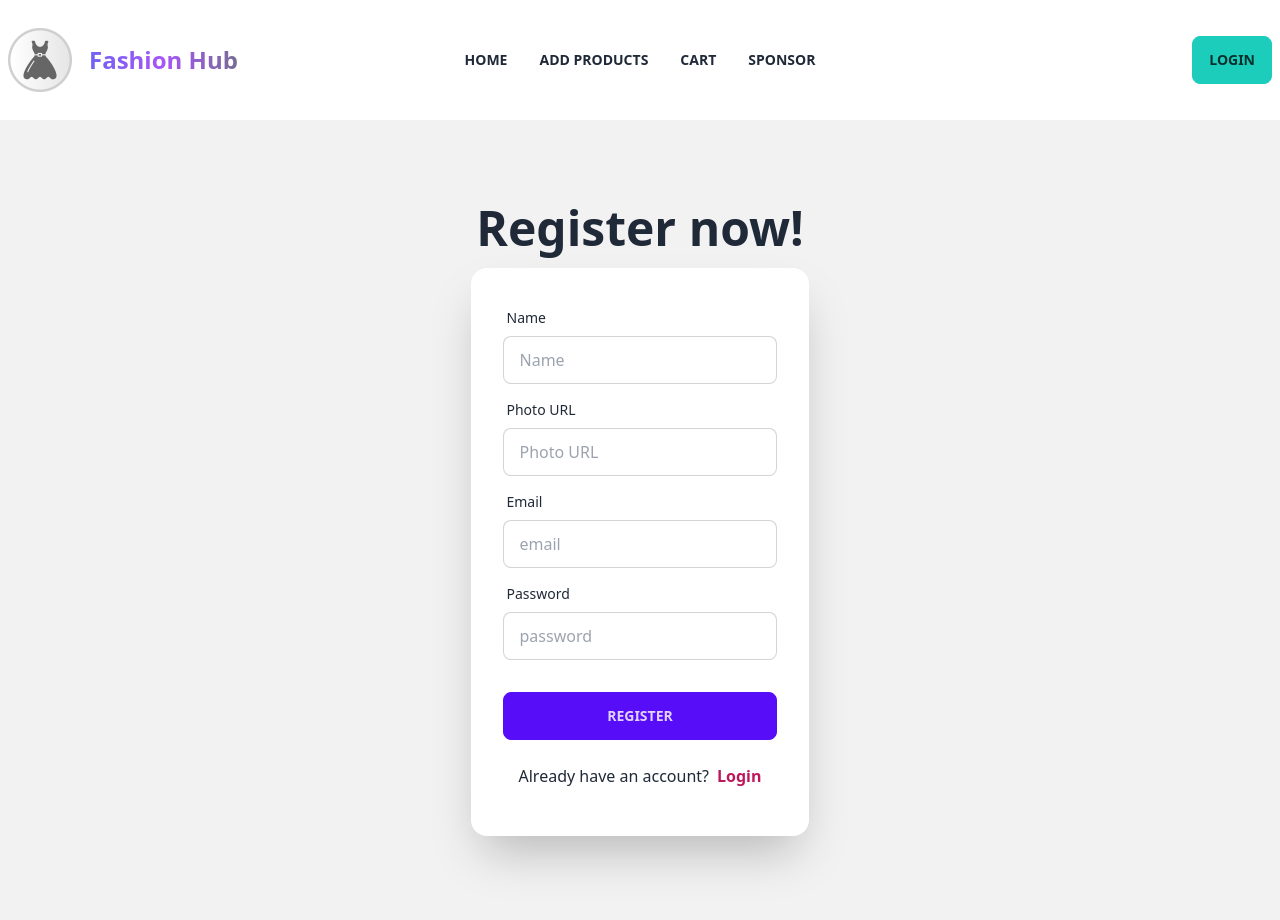
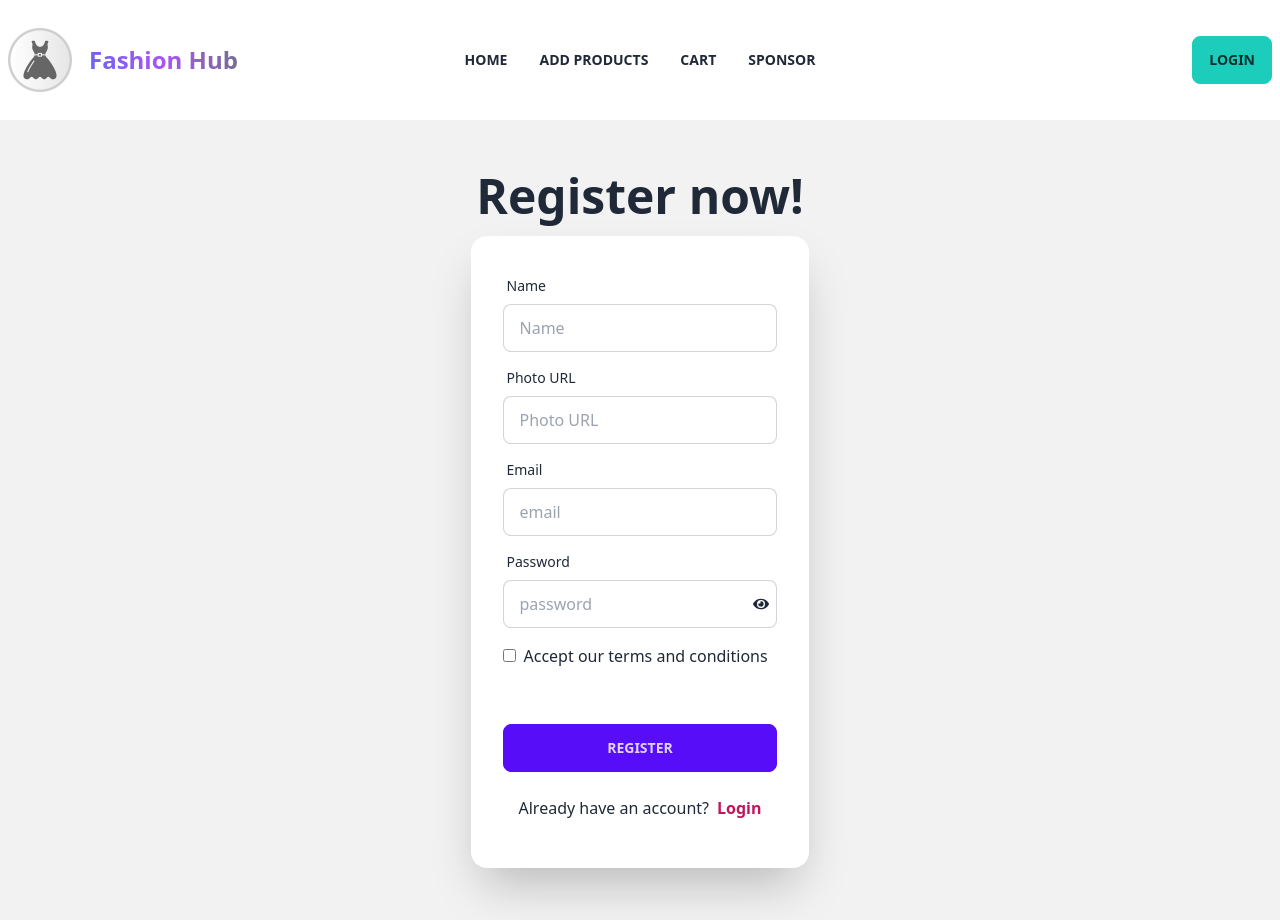
Before and after one commit to TamannaTahsin1/fashion-hub, a React (Vite) app: page /register in a window 1280 px wide. Built offline with nearby package versions, Linux system fonts and the light colour scheme.

Commit message:
authprovider has been created and linked with register page

```diff
--- a/package.json
+++ b/package.json
@@ -10,12 +10,14 @@
     "preview": "vite preview"
   },
   "dependencies": {
+    "firebase": "^10.5.0",
     "localforage": "^1.10.0",
     "match-sorter": "^6.3.1",
     "react": "^18.2.0",
     "react-dom": "^18.2.0",
     "react-icons": "^4.11.0",
     "react-router-dom": "^6.17.0",
+    "react-toastify": "^9.1.3",
     "sort-by": "^1.2.0",
     "sweetalert2": "^11.7.32"
   },
--- /dev/null
+++ b/src/Components/Providers/AuthProvider.jsx
@@ -0,0 +1,34 @@
+import { createContext, useState } from "react";
+import { createUserWithEmailAndPassword, getAuth } from "firebase/auth";
+import app from "../../firebase/firebase.config";
+
+const auth = getAuth(app);
+
+export const AuthContext = createContext(null)
+
+// eslint-disable-next-line react/prop-types
+const AuthProvider = ({children}) => {
+
+
+    const [user, setUser] = useState(null)
+    const [loading, setLoading] = useState(true)
+
+    // for email login
+    const createUser = (email,password) =>{
+        setLoading(true)
+        return createUserWithEmailAndPassword(auth, email, password)
+    }
+
+    const userInfo = {
+        user,
+        loading,
+        createUser
+    }
+    return (
+        <AuthContext.Provider value={userInfo}>
+            {children}
+        </AuthContext.Provider>
+    );
+};
+
+export default AuthProvider;
--- a/src/Pages/Login/Login.jsx
+++ b/src/Pages/Login/Login.jsx
@@ -1,6 +1,11 @@
 import { Link } from "react-router-dom";
 
 const Login = () => {
+  const handleLogin = e =>{
+    e.preventDefault()
+    const form = e.target;
+    console.log(form.name.value, form.email.value, form.password.value)
+  }
   return (
     <div>
       <div className='hero min-h-screen bg-base-200'>
@@ -9,7 +14,7 @@ const Login = () => {
             <h1 className='text-5xl font-bold'>Login now!</h1>
           </div>
           <div className='card flex-shrink-0 w-full max-w-sm shadow-2xl bg-base-100'>
-            <form className='card-body'>
+            <form onSubmit={handleLogin} className='card-body'>
               <div className='form-control'>
                 <label className='label'>
                   <span className='label-text'>Name</span>
--- a/src/Pages/Product/ProductsCard.jsx
+++ b/src/Pages/Product/ProductsCard.jsx
@@ -1,20 +1,33 @@
-import { FaCartPlus } from 'react-icons/fa';
+
+import { FaCartPlus } from "react-icons/fa";
+
 // eslint-disable-next-line react/prop-types
-const ProductsCard = ({product}) => {
-    const { brand, photo, details, price, name  } = product || {};
+const ProductsCard = ({ product }) => {
+  const { brand, photo, details, price, name } = product || {};
+
+
+    const handleAddToCart = () =>{
+
+
+  }
   return (
     <div>
-            <div className="card w-96 bg-base-100 shadow-xl">
-  <figure className="px-10 pt-10">
-    <img src={photo} alt="Shoes" className="rounded-xl" />
+      <div className='card w-96 bg-base-100 shadow-xl'>
+        <figure className='px-10 pt-10'>
+          <img src={photo} alt='Shoes' className='rounded-xl' />
         </figure>
-  <div className="card-body items-center text-center">
-    <h2 >{brand}</h2>
-    <h2 className="card-title">{name}</h2>
+        <div className='card-body items-center text-center'>
+          <h2>{brand}</h2>
+          <h2 className='card-title'>{name}</h2>
           <p>{details}</p>
           <p className='font-bold'>Price: {price}</p>
-    <div className="card-actions">
-      <button className="btn btn-primary"> Add to Cart <FaCartPlus></FaCartPlus></button>
+          <div className='card-actions'>
+            <button
+            onClick={handleAddToCart}
+            className='btn btn-primary'>
+
+              Add to Cart <FaCartPlus></FaCartPlus>
+            </button>
           </div>
         </div>
       </div>
--- a/src/Pages/Register/Register.jsx
+++ b/src/Pages/Register/Register.jsx
@@ -1,6 +1,66 @@
+/** @format */
+
+import { FaEye, FaEyeSlash } from "react-icons/fa";
+import { useContext, useState } from "react";
 import { Link } from "react-router-dom";
+import { AuthContext } from "../../Components/Providers/AuthProvider";
+import { toast } from "react-toastify";
 
 const Register = () => {
+  // error
+  const [registerError, setRegisterError] = useState("");
+  const [registerSuccess, setRegisterSuccess] = useState("");
+  // for show password
+  const [showPassword, setShowPassword] = useState();
+  // calling context api
+  const { createUser } = useContext(AuthContext);
+  const handleRegister = (e) => {
+    e.preventDefault();
+    const form = e.target;
+    const name = form.name.value;
+    const email = form.email.value;
+    const password = form.password.value;
+    console.log(name, email, password);
+    // for password validation
+    if (password.length < 6) {
+      toast.error("Password should be at least 6 characters", {
+        style: {
+          borderRadius: "10px",
+          background: "#333",
+          color: "#fff",
+        },
+      });
+      return;
+    } else if (!/^[a-zA-Z0-9._%+-]/.test(password)) {
+      toast.error(
+        "Password should be at least one block latter and special character",
+        {
+          style: {
+            borderRadius: "10px",
+            background: "#333",
+            color: "#fff",
+          },
+        }
+      );
+      return;
+    }
+    // reset success and error
+    setRegisterError("");
+    setRegisterSuccess("");
+    // create user
+    createUser(email, password).then((result) => {
+      console.log(result.user);
+      toast.success("User Created Successfully!", {
+        icon: "👏",
+        style: {
+          borderRadius: "10px",
+          background: "#333",
+          color: "#fff",
+        },
+      });
+      // new user has been created
+    });
+  };
   return (
     <div>
       <div className='hero min-h-screen bg-base-200'>
@@ -9,7 +69,7 @@ const Register = () => {
             <h1 className='text-5xl font-bold'>Register now!</h1>
           </div>
           <div className='card flex-shrink-0 w-full max-w-sm shadow-2xl bg-base-100'>
-            <form className='card-body'>
+            <form onSubmit={handleRegister} className='card-body'>
               <div className='form-control'>
                 <label className='label'>
                   <span className='label-text'>Name</span>
@@ -50,14 +110,33 @@ const Register = () => {
                 <label className='label'>
                   <span className='label-text'>Password</span>
                 </label>
+                <div className='relative'>
                 <input
                   name='password'
-                  type='password'
+                  type={showPassword ? 'text' : 'password'}
                   placeholder='password'
-                  className='input input-bordered'
+                  className='input input-bordered w-full'
                   required
                 />
+                <span className='absolute top-4 right-2' onClick={ () => setShowPassword(!showPassword)}>
+                    {
+                        showPassword ? <FaEyeSlash></FaEyeSlash> : <FaEye></FaEye>
+                    }
+                </span>
+                    <div className='pt-4'>
+                    <input type="checkbox" name="terms" id="terms" />
+                <label className='ml-2' htmlFor="terms">Accept our terms and conditions</label>
+                    </div>
+                </div>
               </div>
+              <label className='label'>
+                {registerError && (
+                  <p className='text-red-600'>{registerError}</p>
+                )}
+                {registerSuccess && (
+                  <p className='text-green-600'>{registerSuccess}</p>
+                )}
+              </label>
               <div className='form-control mt-6'>
                 <button className='btn btn-primary'>Register</button>
               </div>
--- /dev/null
+++ b/src/firebase/firebase.config.js
@@ -0,0 +1,18 @@
+// Import the functions you need from the SDKs you need
+import { initializeApp } from "firebase/app";
+// TODO: Add SDKs for Firebase products that you want to use
+// https://firebase.google.com/docs/web/setup#available-libraries
+
+// Your web app's Firebase configuration
+const firebaseConfig = {
+  apiKey: "AIzaSyB9lelVtygGutMzI-KMpaGntwYgiZAoXhc",
+  authDomain: "fashion-hub-client.firebaseapp.com",
+  projectId: "fashion-hub-client",
+  storageBucket: "fashion-hub-client.appspot.com",
+  messagingSenderId: "1049506241542",
+  appId: "1:1049506241542:web:e5d75e703b78ac6de2f787"
+};
+
+// Initialize Firebase
+const app = initializeApp(firebaseConfig);
+export default app;
--- a/src/main.jsx
+++ b/src/main.jsx
@@ -3,9 +3,12 @@ import ReactDOM from 'react-dom/client'
 import './index.css'
 import {RouterProvider } from 'react-router-dom'
 import myCreatedRoute from './Router/Route.jsx'
+import AuthProvider from './Components/Providers/AuthProvider'
 
 ReactDOM.createRoot(document.getElementById('root')).render(
   <React.StrictMode>
+     <AuthProvider>
      <RouterProvider router={myCreatedRoute} />
+     </AuthProvider>
   </React.StrictMode>,
 )
```
Also changed, not shown: 1 other file (tests, documents, lock files or other folders). Lines whose indentation alone changed are shown as unchanged.
